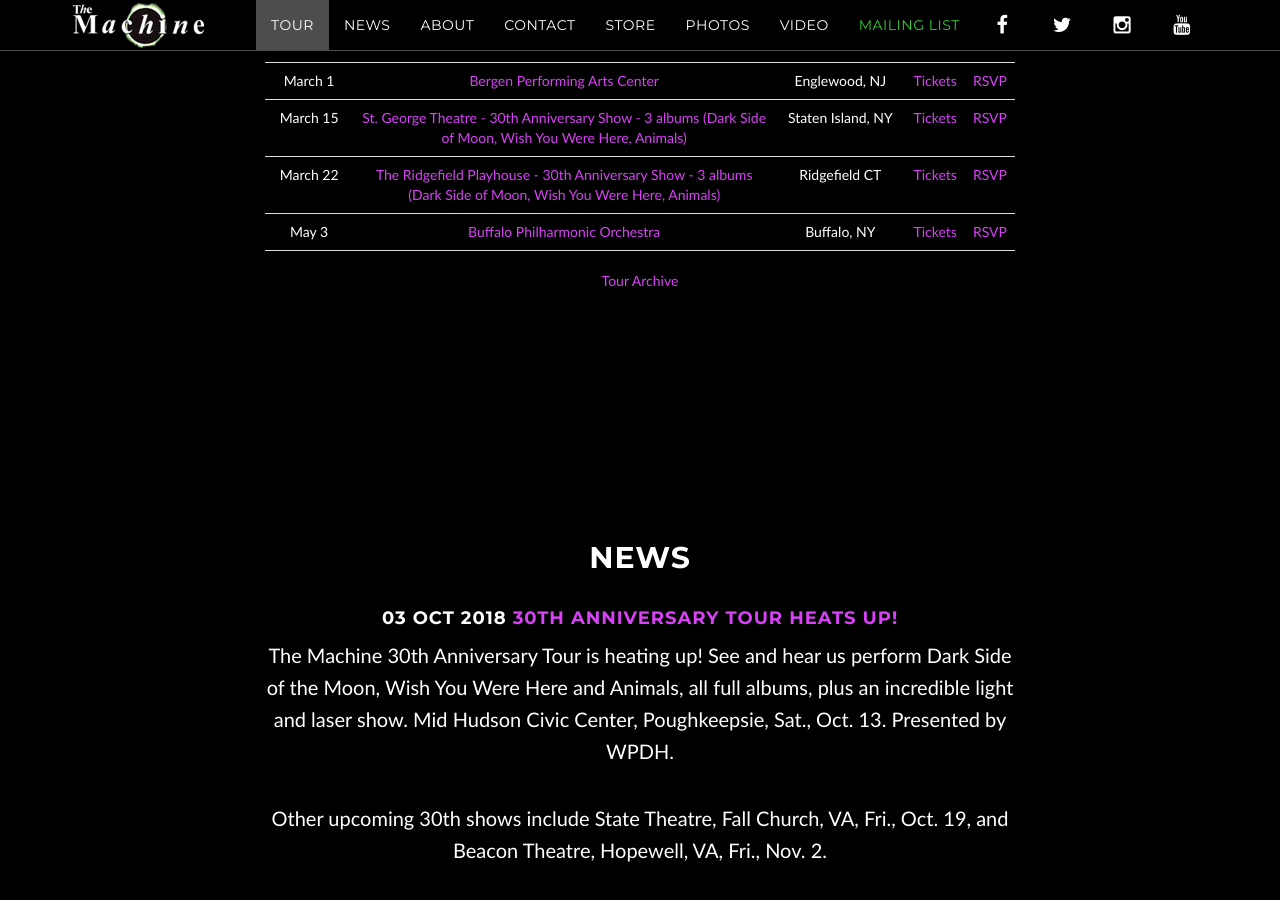
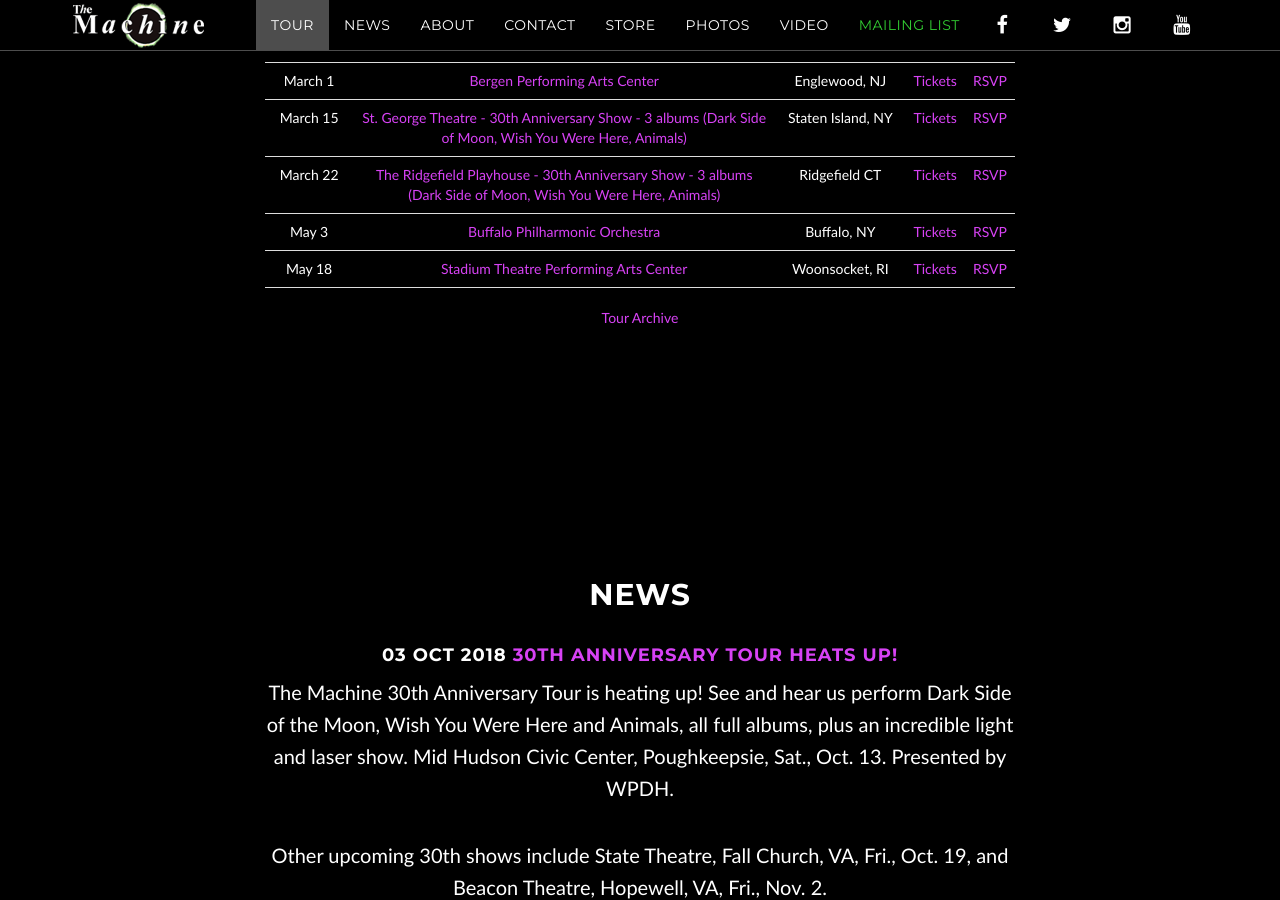
Before and after one commit to machineweb/machineweb.github.io, a Jekyll site: the page built from index.html, in a window 1280 px wide and 900 px high, scrolled down 1845 px. Built offline with Jekyll 4.4.1, drawn with Linux system fonts in a browser that asks for light colours; comment, search, counter and statistics services are not loaded.

Commit message:
New tour item

```diff
--- a/_data/tour.yml
+++ b/_data/tour.yml
@@ -3657,3 +3657,11 @@
     tickets-url: "https://www.infinityhall.com/Events/the-machine-the-ultimate-pink-floyd-tribute-1-26-2019/"
     rsvp-url: "https://www.facebook.com/events/301418897316560/"
     order: "1548478800000"
+
+  - date: "May 18 2019"
+    venue: "Stadium Theatre Performing Arts Center"
+    venue-url: "https://www.stadiumtheatre.com/events/pink-floyd-the-machine-performs-pink-floyd-with-the-interstellar-light-show/38"
+    location: "Woonsocket, RI"
+    tickets-url: "https://www.stadiumtheatre.com/events/pink-floyd-the-machine-performs-pink-floyd-with-the-interstellar-light-show/38"
+    rsvp-url: "https://www.facebook.com/events/248707615676629/"
+    order: "1558152000000"
```
